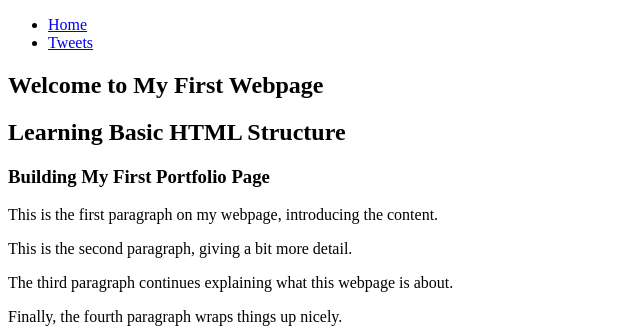
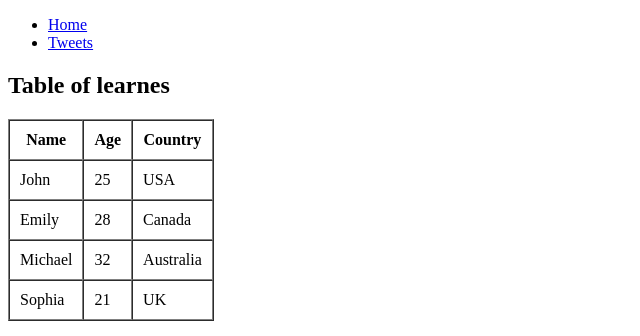
Before and after one commit to bongumusa-web/My_First_Portfolio, a plain HTML site: page html_basic/index.html in a window 1280 px wide. Shown: the top 336 px of the page, without its empty margins (0-640 px from the left). Drawn offline with Linux system fonts and the light colour scheme; grey boxes are pictures that could not be loaded.

Commit message:
html_basic

```diff
--- a/html_basic/index.html
+++ b/html_basic/index.html
@@ -15,6 +15,48 @@
 
     <main>
         <article>
+
+            <h1>Table of learnes </h1>
+            <table border="1" cellpadding="10" cellspacing="0">
+                <tr>
+                    <th>Name</th>
+                    <th>Age</th>
+                    <th>Country</th>
+                </tr>
+                <tr>
+                    <td>John</td>
+                    <td>25</td>
+                    <td>USA</td>
+
+                </tr>
+
+                <tr>
+                    <td>Emily</td>
+                    <td>28</td>
+                    <td>Canada</td>
+
+                </tr>
+
+
+                <tr>
+                    <td>Michael</td>
+                    <td>32</td>
+                    <td>Australia</td>
+
+                </tr>
+
+                <tr>
+                    <td>Sophia</td>
+                    <td>21</td>
+                    <td>UK</td>
+
+                </tr>
+
+
+
+            </table>
+
+
             <h1>Welcome to My First Webpage</h1>
             <h2>Learning Basic HTML Structure</h2>
             <h3>Building My First Portfolio Page</h3>
```
